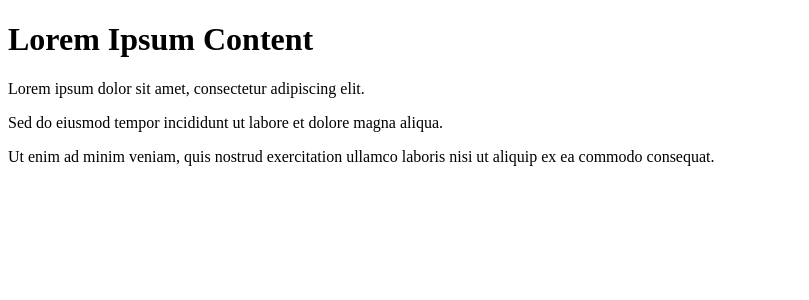
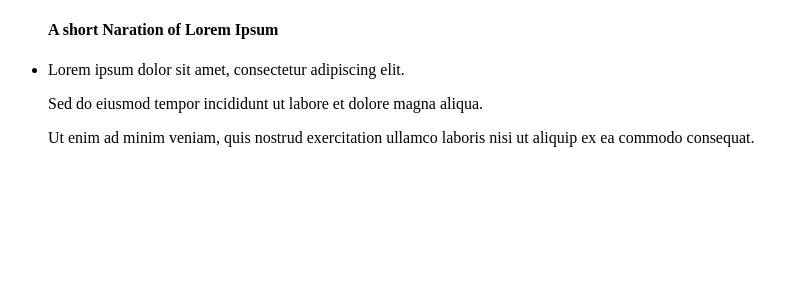
Before and after one commit to acciojob/lorem-redux-anitha-anii, a React app: page / in a window 1280 px wide. Shown: the top 300 px of the page, without its empty margins (0-809 px from the left). Built offline with nearby package versions, Linux system fonts and the light colour scheme.

Commit message:
'changes'

```diff
--- a/src/App.js
+++ b/src/App.js
@@ -9,8 +9,10 @@ const App = () => {
   return (
     <Provider store={store}>
       <div>
-        <h1>Lorem Ipsum Content</h1>
-        <LoremComponent fetchLorem={fetchLorem} /> {/* Pass the fetchLorem action creator as a prop */}
+        <ul>
+        <h4>A short Naration of Lorem Ipsum</h4>
+       <li><LoremComponent fetchLorem={fetchLorem} /></li>
+        </ul>
       </div>
     </Provider>
   );
```
